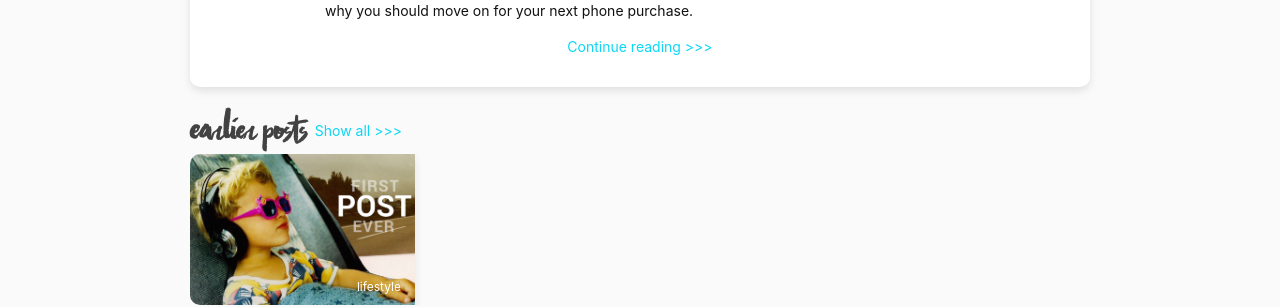
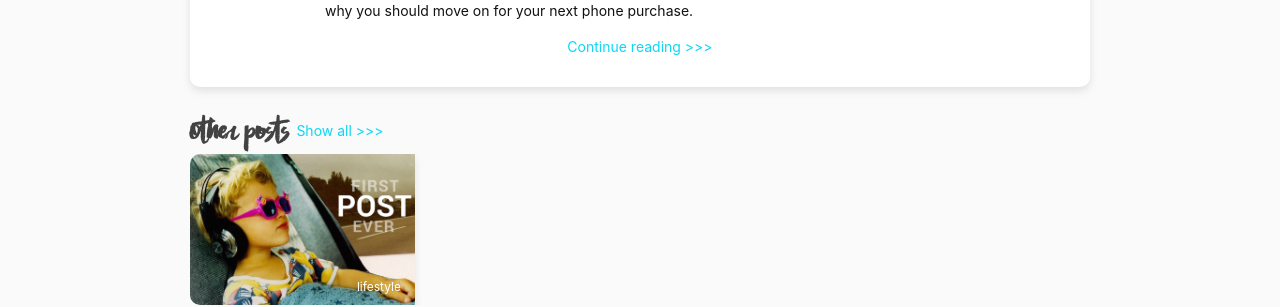
Before and after one commit to josefnorlin/josefnorlin.github.io, a Jekyll site: the page built from index.md, in a window 1280 px wide. Shown: the part 696-1003 px from the top of the page. Built offline with Jekyll 4.4.1, drawn with Linux system fonts in a browser that asks for light colours.

Commit message:
Language

```diff
--- a/_layouts/home.html
+++ b/_layouts/home.html
@@ -37,7 +37,7 @@ layout: default
           </div>
 
           {%- if site.posts.size > 1 -%}
-          <span class="site-title">Earlier posts</span>&nbsp;&nbsp;<a href="/blog">Show all >>></a>
+          <span class="site-title">Other posts</span>&nbsp;&nbsp;<a href="/blog">Show all >>></a>
           <div class="grid">
           {%- endif -%}
 
```
